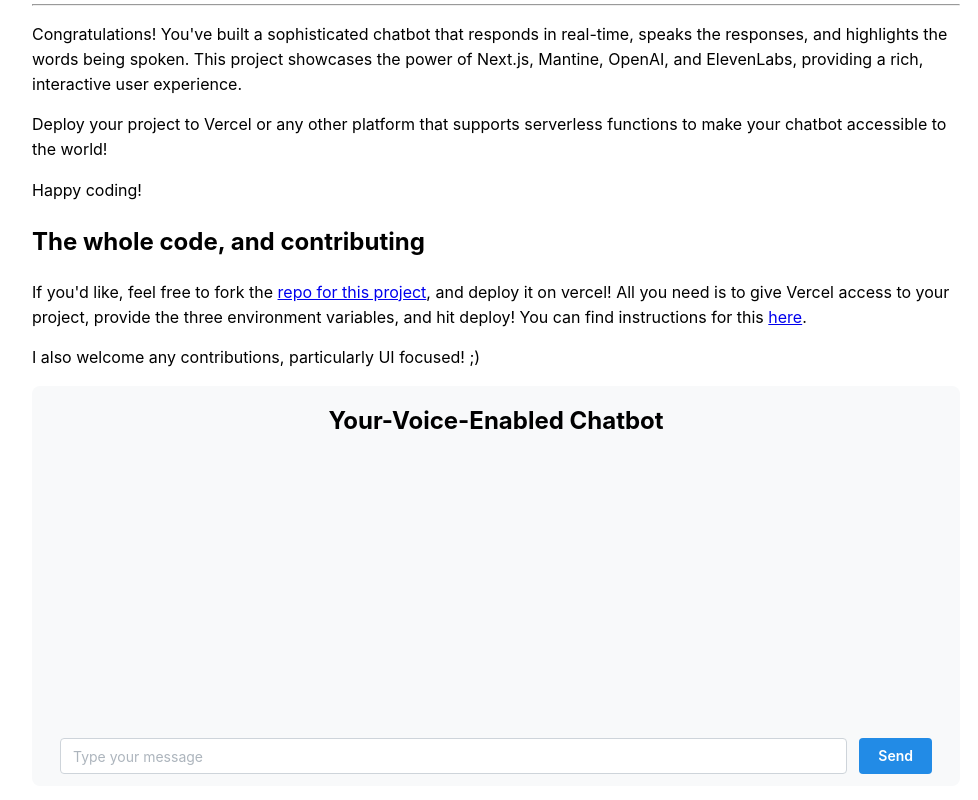
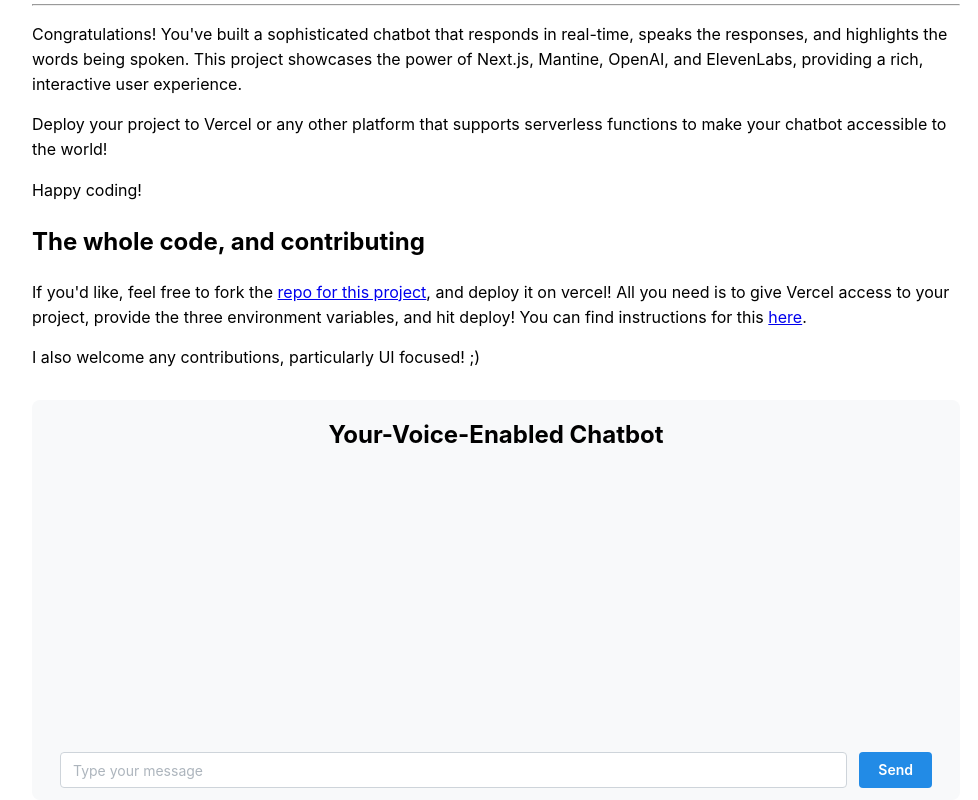
Before and after one commit to valdrox/chat-streamer, a Next.js app: page / in a window 1280 px wide. Shown: the part 4984-5784 px from the top of the page, without its empty margins (144-1122 px from the left). Built offline with nearby package versions, Linux system fonts and the light colour scheme.

Commit message:
adds a bit of spacing above demo

```diff
--- a/pages/index.tsx
+++ b/pages/index.tsx
@@ -30,7 +30,7 @@ const Home = () => {
       <main>
         <Container>
           <Tutorial />
-          <div id="demo">
+          <div id="demo" style={{ marginTop: 30 }}>
             <Chatbot />
           </div>
         </Container>
```
